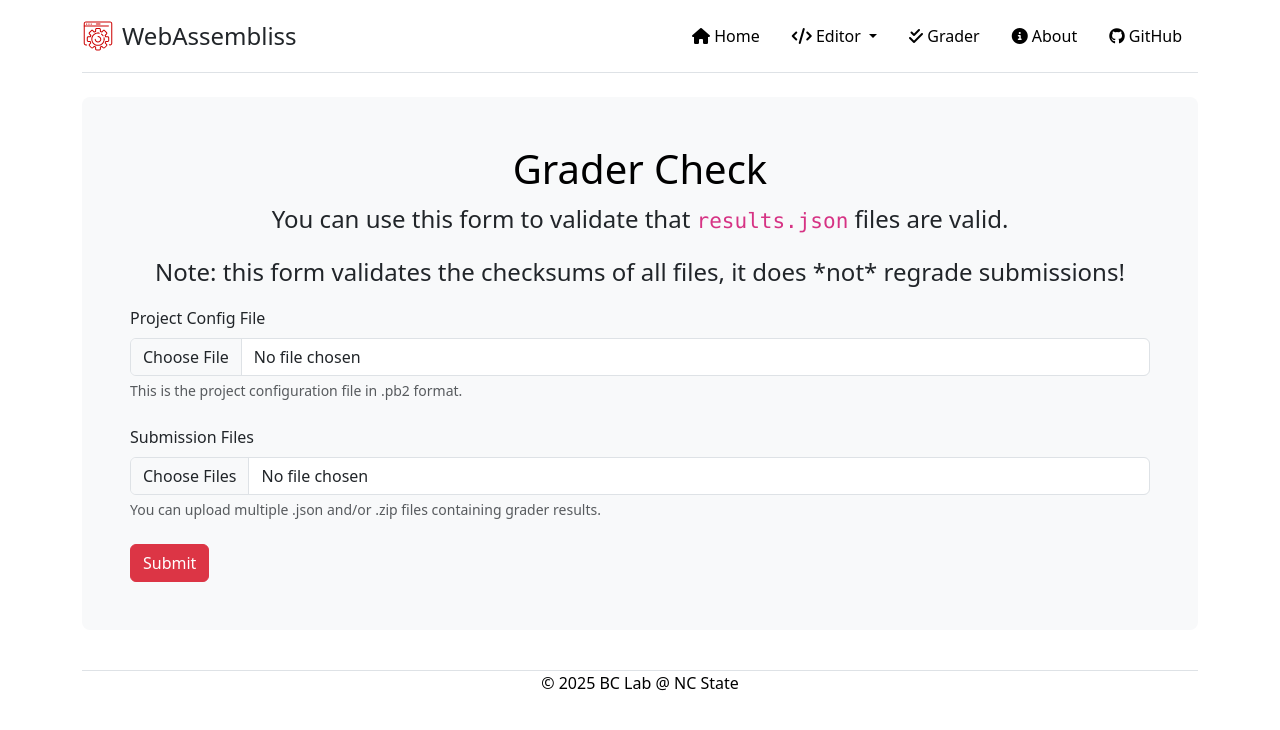
After one commit to assembliss/webassembliss, a Flask app: page /grader-check in a window 1280 px wide. The commit adds this page. Shown: the top 730 px of the page. Run offline with Flask 3, Linux system fonts and the light colour scheme; parts of the project's set-up code (start-up, migrations or seed data) failed here and were passed over; some libraries are stand-ins or nearby versions.

Commit message:
added route to check project submissions

```diff
--- a/webassembliss/app.py
+++ b/webassembliss/app.py
@@ -1,10 +1,11 @@
 from io import BytesIO
 
 import rocher.flask  # type: ignore[import-untyped]
-from flask import Flask, abort, render_template, request, send_file
+from flask import Flask, abort, render_template, request, send_file, make_response
 
 from .emulation import ARCH_CONFIG_MAP
 from .grader.single_student import grade_form_submission
+from .grader.validate_results import validate_form_submission
 from .utils import b64_to_bytes, compare_URLs_without_scheme
 
 app = Flask(__name__)
@@ -54,6 +55,40 @@ def grader():
 
     # If not POST, show the submission form.
     return render_template("grader.html.j2")
+
+
+@app.route("/grader-check", methods=["POST", "GET"])
+def grader_check():
+    if request.method == "POST":
+        # If POST, make sure we got here from the validation form.
+        if not compare_URLs_without_scheme(request.referrer, request.url):
+            abort(403)
+
+        # Validate the files with only checksum confirmation.
+        csv_out = validate_form_submission(
+            wrapped_project_proto=request.files["wrappedProjectProto"],
+            individual_submission_files=[
+                f
+                for f in request.files.getlist("submissions")
+                if f.filename.endswith(".json")
+            ],
+            zipped_submission_files=[
+                f
+                for f in request.files.getlist("submissions")
+                if f.filename.endswith(".zip")
+            ],
+        )
+
+        # Create CSV result with validation results.
+        output = make_response(csv_out)
+        output.headers["Content-Disposition"] = (
+            f"attachment; filename={request.files['wrappedProjectProto'].filename}_validation.csv"
+        )
+        output.headers["Content-type"] = "text/csv"
+        return output
+
+    # If not POST, show the validation form.
+    return render_template("grader_check.html.j2")
 
 
 @app.route("/project-config-builder/")
--- a/webassembliss/emulation/base_tracing.py
+++ b/webassembliss/emulation/base_tracing.py
@@ -168,7 +168,9 @@ def find_mem_delta(
     delta_chunks = {
         addr: val for addr, val in mod_chunks.items() if val != og_chunks.get(addr, 0)
     }
-    delta_chunks.update({addr: bytearray([0]) for addr in og_chunks if addr not in mod_chunks})
+    delta_chunks.update(
+        {addr: bytearray([0]) for addr in og_chunks if addr not in mod_chunks}
+    )
 
     return delta_chunks
 
--- /dev/null
+++ b/webassembliss/static/js/grader_check.js
@@ -0,0 +1,51 @@
+const MAX_SIZE = 1 * 1024 * 1024;
+
+// Attach form to our sendData function below.
+document.querySelector("#submission").addEventListener("submit", (event) => {
+    event.preventDefault();
+    submitFormData();
+});
+
+async function submitFormData() {
+    // Get files from form.
+    let submissions = document.getElementById("submissions");
+    let wrappedProjectProto = document.getElementById("wrappedProjectProto");
+
+    // Validate that files have been provided and are acceptable.
+    if (wrappedProjectProto.files.length != 1) {
+        showMessage("Missing Information", "You need to provide exactly one project configuration file!");
+        return false;
+    }
+
+    if (!wrappedProjectProto.files[0].name.endsWith(".pb2")) {
+        showMessage("Incorrect File Type", "The project configuration file must be a .pb2 file!");
+        return false;
+    }
+
+    if (wrappedProjectProto.files[0].size > MAX_SIZE) {
+        showMessage("Invalid File", "Your project configuration file is too big! Maximum allowed size if 1MB.");
+        return false;
+    }
+
+    if (!submissions.files.length) {
+        showMessage("Missing Information", "You need to provide at least one submission file!");
+        return false;
+    }
+
+    for (let i = 0; i < submissions.files.length; i++) {
+        if (!submissions.files[i].name.endsWith(".json") && !submissions.files[i].name.endsWith(".zip")) {
+            showMessage("Incorrect File Type", "The submission files should be either .json for individual submissions or .zip with multiple .json inside!");
+            return false;
+        }
+        if (submissions.files[i].size > MAX_SIZE) {
+            showMessage("Invalid File", `Your submission file #${i + 1} is too big! Maximum allowed size if 1MB.`);
+            return false;
+        }
+    }
+
+    // Fields are populated and valid; send form data to the backend.
+    let form = document.forms['submission'];
+    form.action = '/grader-check';
+    form.submit()
+    return true;
+}
--- a/webassembliss/templates/grader.html.j2
+++ b/webassembliss/templates/grader.html.j2
@@ -26,7 +26,7 @@
         <div class="mb-3">
           <label for="userCode" class="form-label">Source Files</label>
           <input type="file" class="form-control" id="userCode" name="userCode" multiple required>
-          <div id="emailHelp" class="form-text">This is the source code to be graded.</div>
+          <div id="userCodeHelp" class="form-text">This is the source code to be graded.</div>
           <div class="invalid-feedback">
             Please choose a file containing your source code.
           </div>
@@ -34,7 +34,7 @@
         <div class="mb-3">
           <label for="wrappedProjectProto" class="form-label">Project Config File</label>
           <input type="file" class="form-control" id="wrappedProjectProto" name="wrappedProjectProto" aria-describedby="wrappedProjectProto" required>
-          <div id="emailHelp" class="form-text">This is the project configuration file in .pb2 format.</div>
+          <div id="wrappedProjectProtoHelp" class="form-text">This is the project configuration file in .pb2 format.</div>
           <div class="invalid-feedback">
             Please choose a file containing the project configuration; this must have a .pb2 extension.
           </div>
--- /dev/null
+++ b/webassembliss/templates/grader_check.html.j2
@@ -0,0 +1,36 @@
+{% extends "base.html.j2" %}
+{% block title %} - Grader Check{% endblock %}
+{% block content %}
+  <div class="container">
+    <div class="p-5 bg-body-tertiary rounded-3">
+      <h1 class="text-center text-body-emphasis">Grader Check</h1>
+      <form id="submission" class="row gy-2 gx-3 align-items-center" action="#" method="POST"
+          enctype=multipart/form-data>
+        <legend class="text-center">You can use this form to validate that <code>results.json</code> files are valid.</legend>
+        <legend class="text-center">Note: this form validates the checksums of all files, it does *not* regrade submissions!</legend>
+        <div class="mb-3">
+          <label for="wrappedProjectProto" class="form-label">Project Config File</label>
+          <input type="file" class="form-control" id="wrappedProjectProto" name="wrappedProjectProto" aria-describedby="wrappedProjectProto" required>
+          <div id="wrappedProjectProtoHelp" class="form-text">This is the project configuration file in .pb2 format.</div>
+          <div class="invalid-feedback">
+            Please choose a file containing the project configuration; this must have a .pb2 extension.
+          </div>
+        </div>
+        <div class="mb-3">
+          <label for="submissions" class="form-label">Submission Files</label>
+          <input type="file" class="form-control" id="submissions" name="submissions" multiple required>
+          <div id="submissionsHelp" class="form-text">You can upload multiple .json and/or .zip files containing grader results.</div>
+          <div class="invalid-feedback">
+            Please choose a file containing your source code.
+          </div>
+        </div>
+        <div class="mb3">
+          <button type="submit" class="btn btn-danger">Submit</button>
+        </div>
+      </form>
+    </div>
+  </div>
+{% endblock %}
+{% block scripts %}
+  <script src="{{ url_for('static', filename='js/grader_check.js') }}"></script>
+{% endblock %}
```
Also changed, not shown: webassembliss/grader/single_student.py (+6 -2 lines), webassembliss/grader/validate_results.py (+46 -0 lines).
